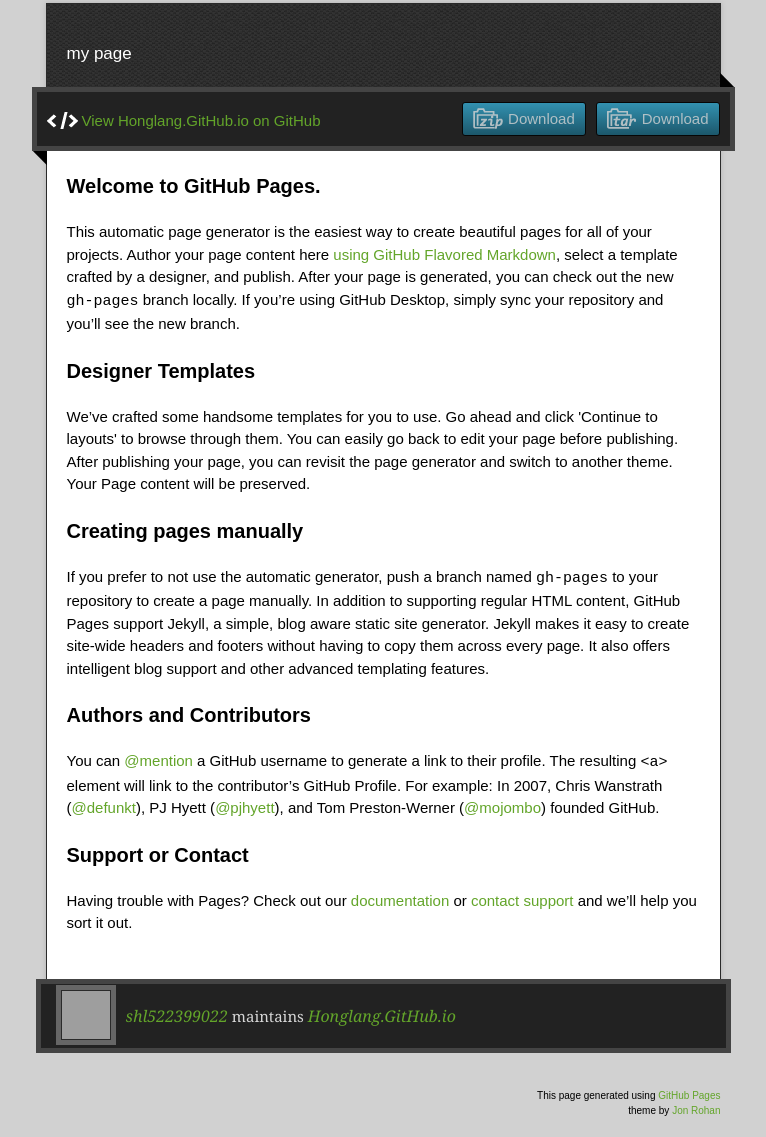
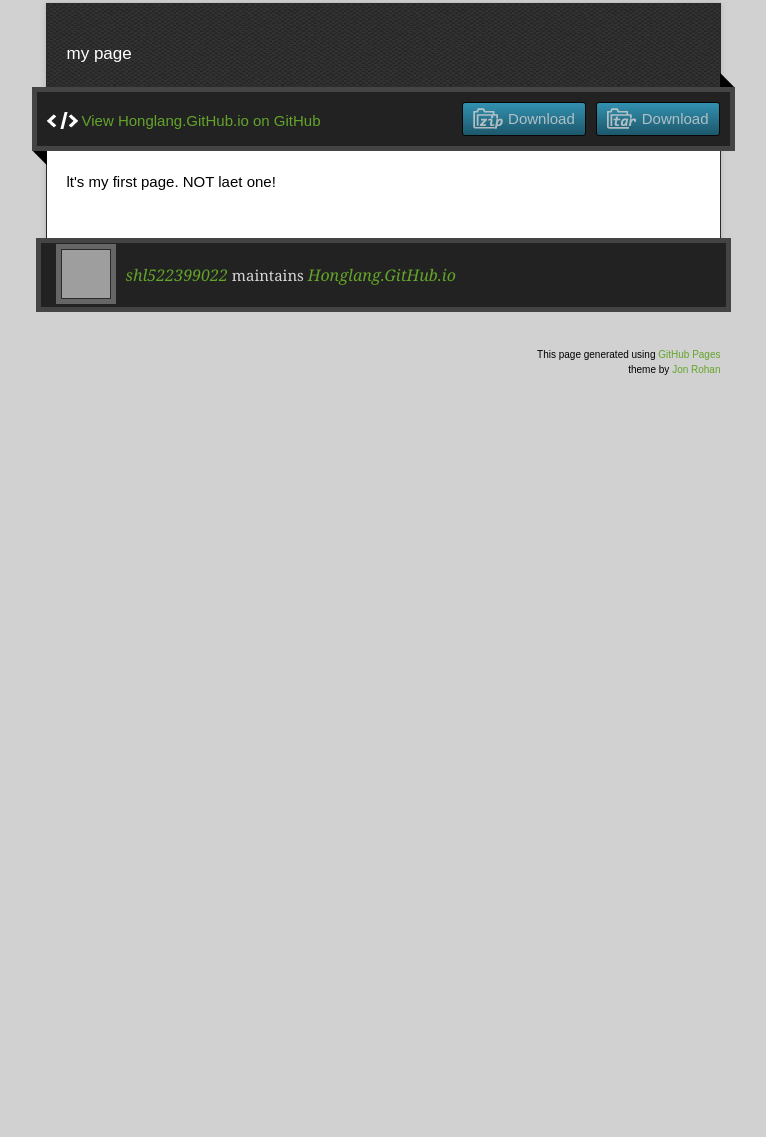
Before and after one commit to shl522399022/honglang.github.io, a plain HTML site: page index.html in a window 1280 px wide. Shown: the part 127-1264 px from the top of the page, without its empty margins (257-1023 px from the left). After the commit the page ends 800 px from the top, so only its background shows below. Drawn offline with nearby package versions, Linux system fonts and the light colour scheme; grey boxes are pictures that could not be loaded.

```diff
--- a/index.html
+++ b/index.html
@@ -36,30 +36,7 @@
         <span class="blc"></span><span class="trc"></span>
         </div>
         <article class="markdown-body">
-          <h3>
-<a id="welcome-to-github-pages" class="anchor" href="#welcome-to-github-pages" aria-hidden="true"><span class="octicon octicon-link"></span></a>Welcome to GitHub Pages.</h3>
-
-<p>This automatic page generator is the easiest way to create beautiful pages for all of your projects. Author your page content here <a href="https://guides.github.com/features/mastering-markdown/">using GitHub Flavored Markdown</a>, select a template crafted by a designer, and publish. After your page is generated, you can check out the new <code>gh-pages</code> branch locally. If you’re using GitHub Desktop, simply sync your repository and you’ll see the new branch.</p>
-
-<h3>
-<a id="designer-templates" class="anchor" href="#designer-templates" aria-hidden="true"><span class="octicon octicon-link"></span></a>Designer Templates</h3>
-
-<p>We’ve crafted some handsome templates for you to use. Go ahead and click 'Continue to layouts' to browse through them. You can easily go back to edit your page before publishing. After publishing your page, you can revisit the page generator and switch to another theme. Your Page content will be preserved.</p>
-
-<h3>
-<a id="creating-pages-manually" class="anchor" href="#creating-pages-manually" aria-hidden="true"><span class="octicon octicon-link"></span></a>Creating pages manually</h3>
-
-<p>If you prefer to not use the automatic generator, push a branch named <code>gh-pages</code> to your repository to create a page manually. In addition to supporting regular HTML content, GitHub Pages support Jekyll, a simple, blog aware static site generator. Jekyll makes it easy to create site-wide headers and footers without having to copy them across every page. It also offers intelligent blog support and other advanced templating features.</p>
-
-<h3>
-<a id="authors-and-contributors" class="anchor" href="#authors-and-contributors" aria-hidden="true"><span class="octicon octicon-link"></span></a>Authors and Contributors</h3>
-
-<p>You can <a href="https://github.com/blog/821" class="user-mention">@mention</a> a GitHub username to generate a link to their profile. The resulting <code>&lt;a&gt;</code> element will link to the contributor’s GitHub Profile. For example: In 2007, Chris Wanstrath (<a href="https://github.com/defunkt" class="user-mention">@defunkt</a>), PJ Hyett (<a href="https://github.com/pjhyett" class="user-mention">@pjhyett</a>), and Tom Preston-Werner (<a href="https://github.com/mojombo" class="user-mention">@mojombo</a>) founded GitHub.</p>
-
-<h3>
-<a id="support-or-contact" class="anchor" href="#support-or-contact" aria-hidden="true"><span class="octicon octicon-link"></span></a>Support or Contact</h3>
-
-<p>Having trouble with Pages? Check out our <a href="https://help.github.com/pages">documentation</a> or <a href="https://github.com/contact">contact support</a> and we’ll help you sort it out.</p>
+          <p>lt's my first page. NOT laet one!</p>
         </article>
       </div>
     </div>
```
Also changed, not shown: params.json (+1 -1 lines).
